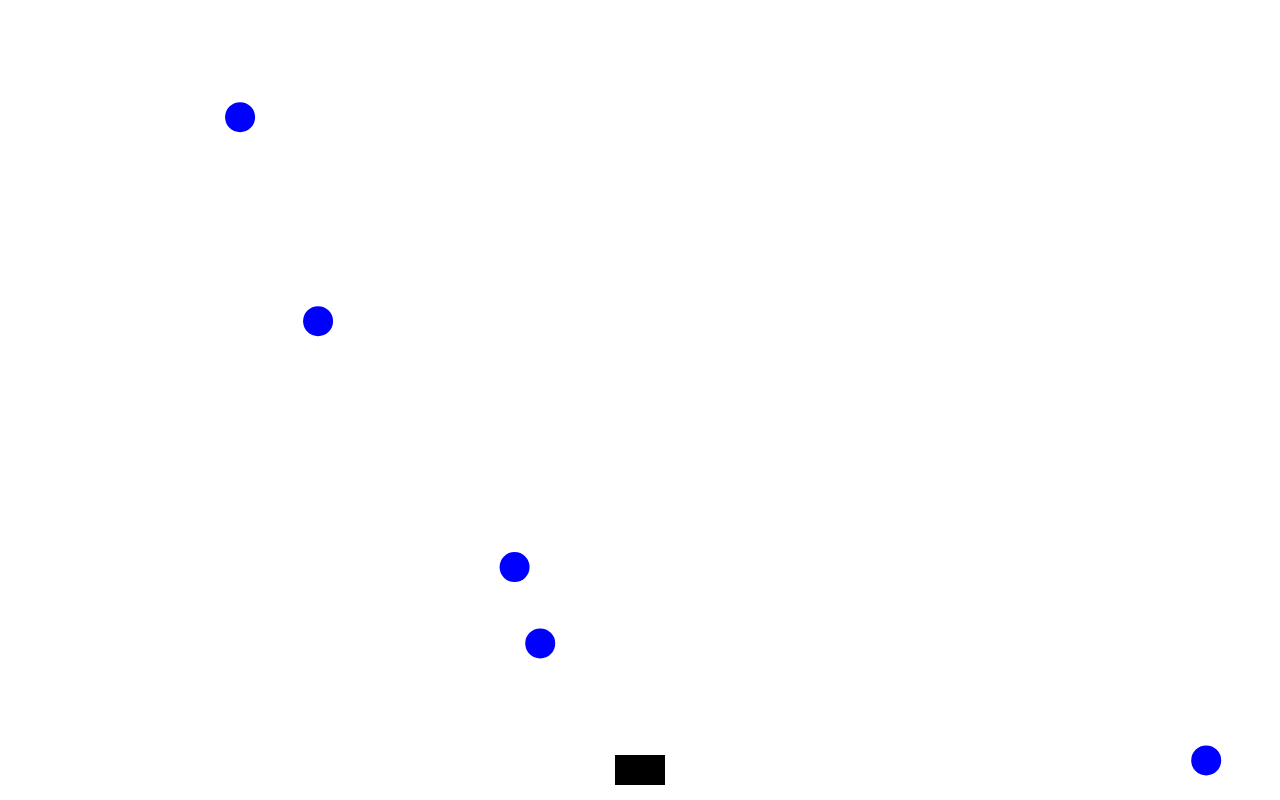
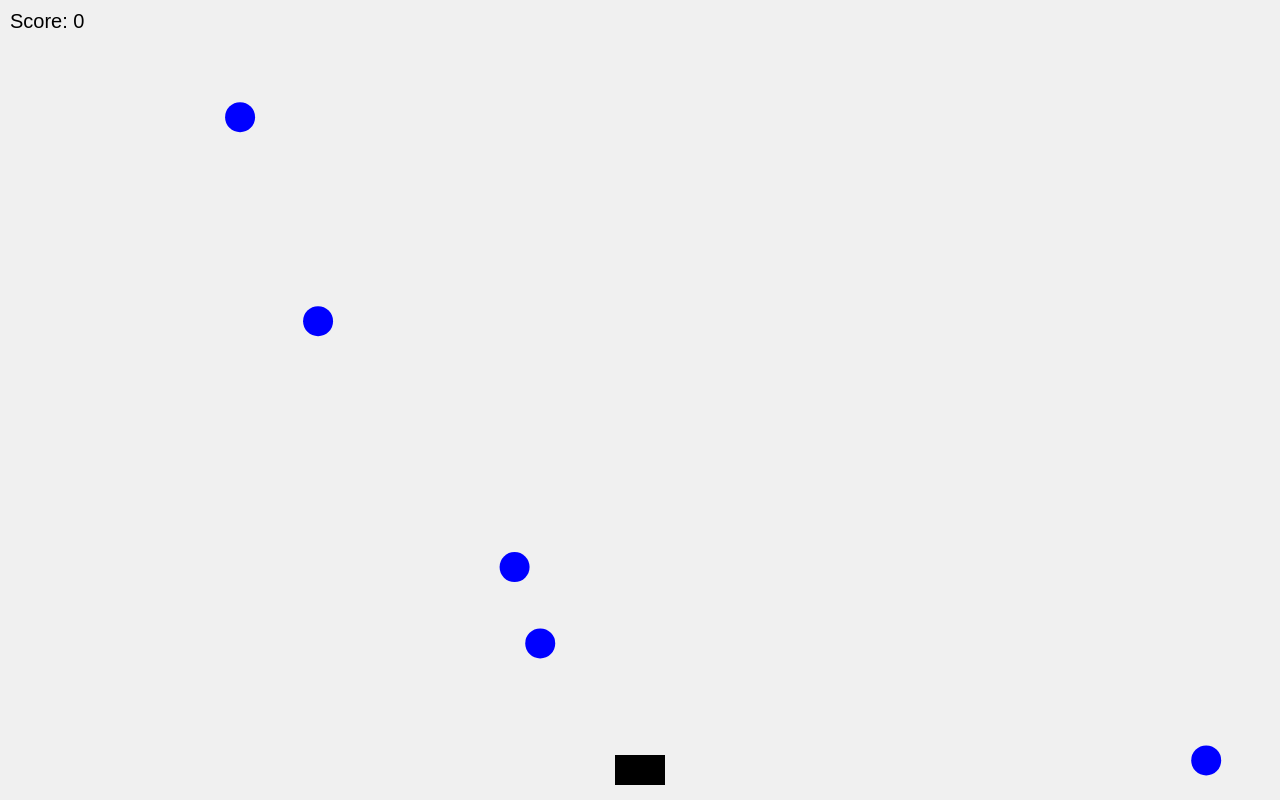
Before and after one commit to Leonardoalegria/Bird, a plain HTML site: page index.html in a window 1280 px wide. Drawn offline with Linux system fonts and the light colour scheme.

Commit message:
Update index.html

```diff
--- a/index.html
+++ b/index.html
@@ -3,19 +3,28 @@
 <head>
     <meta charset="UTF-8">
     <meta name="viewport" content="width=device-width, initial-scale=1.0">
-    <title>Bird Shooter Game</title>
+    <title>Cat Shooter Game</title>
     <style>
         body {
             margin: 0;
             overflow: hidden;
             touch-action: none;
+            background-color: #f0f0f0;
         }
         canvas {
             display: block;
         }
+        #score {
+            position: absolute;
+            top: 10px;
+            left: 10px;
+            font-size: 20px;
+            font-family: Arial, sans-serif;
+        }
     </style>
 </head>
 <body>
+    <div id="score">Score: 0</div>
     <canvas id="gameCanvas"></canvas>
     <script src="game.js"></script>
 </body>
```
